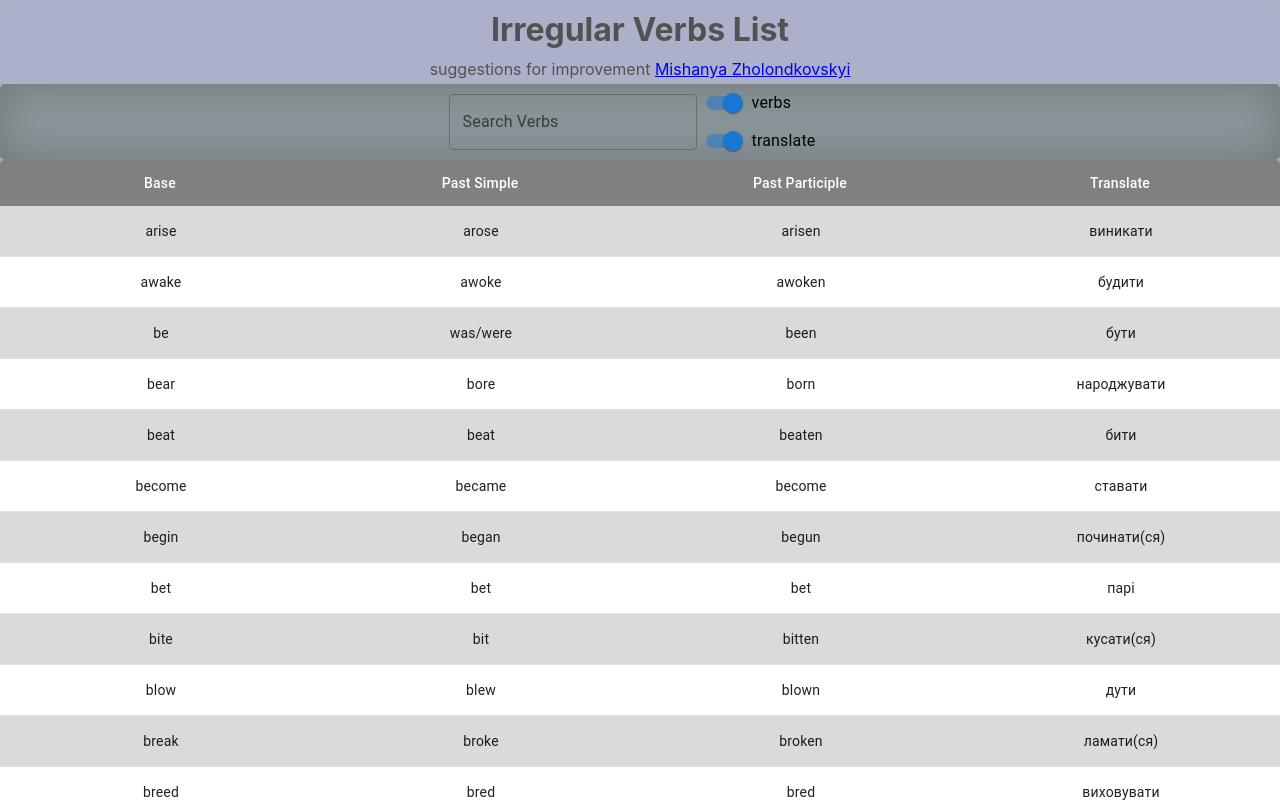
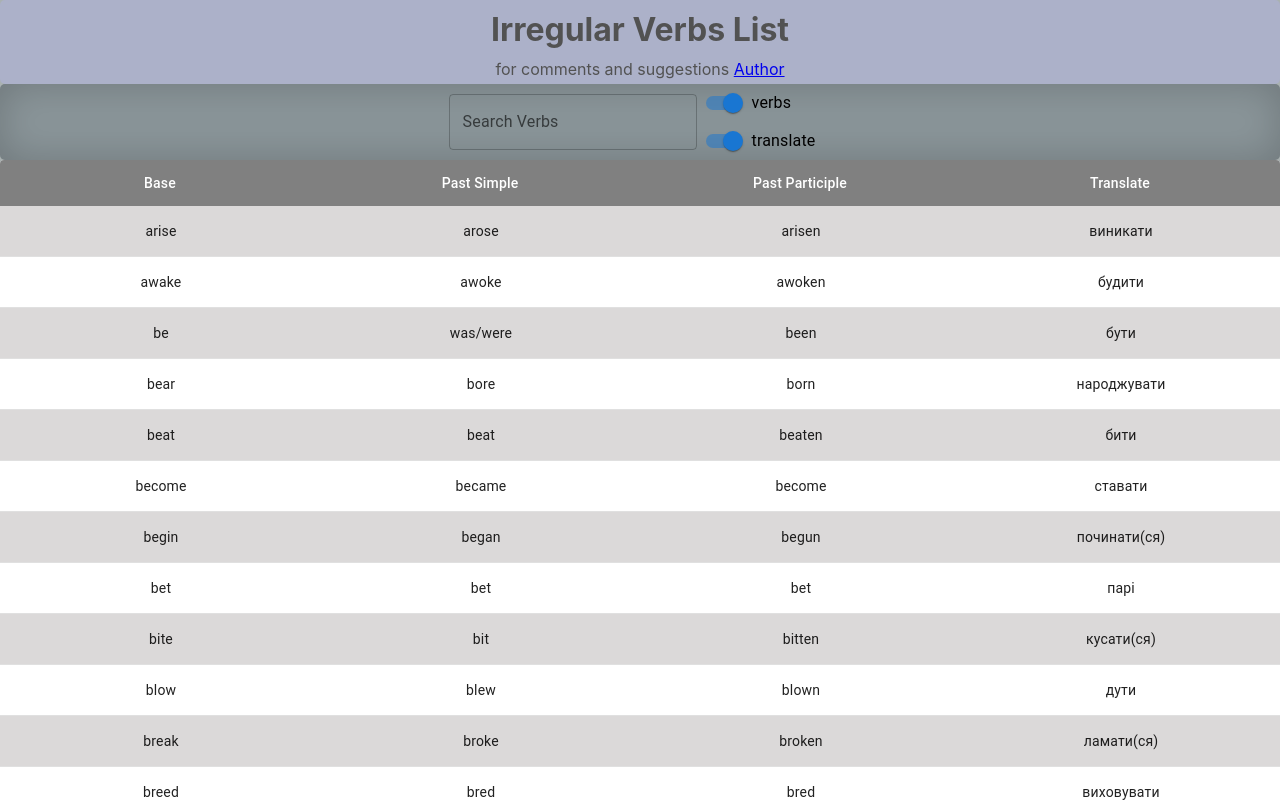
Before and after one commit to MishanyaZh/irregular-verbs, a React (Create React App) app: page / in a window 1280 px wide. Shown: the top 802 px of the page. Built offline with nearby package versions, Linux system fonts and the light colour scheme; the HTML template or start-up script is replaced by a standard one.

Commit message:
change Hero info

```diff
--- a/src/components/Hero/Hero.jsx
+++ b/src/components/Hero/Hero.jsx
@@ -6,9 +6,9 @@ const Hero = () => {
     <BoxHeader>
       <Header>Irregular Verbs List</Header>
       <Info>
-        <span> suggestions for improvement </span>
+        <span>for comments and suggestions </span>
         <a target="_blank" href="https://t.me/Mishanya_Zh" rel="noreferrer">
-          Mishanya Zholondkovskyi
+          Author
         </a>
       </Info>
     </BoxHeader>
--- a/src/components/IrregularVerbsList/Actions/Actions.styled.jsx
+++ b/src/components/IrregularVerbsList/Actions/Actions.styled.jsx
@@ -1,4 +1,5 @@
 import styled from '@emotion/styled';
+
 export const Wrapper = styled.div`
   position: sticky;
   top: 0;
```
